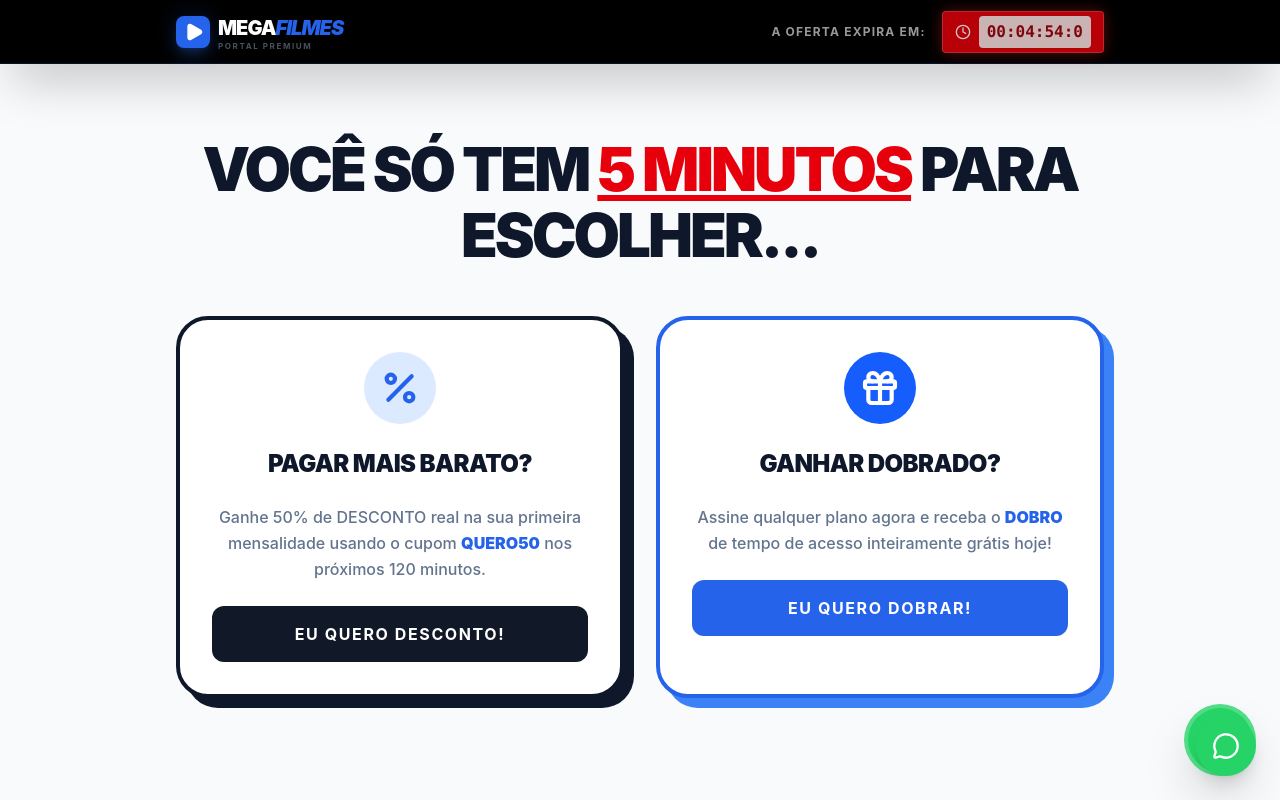
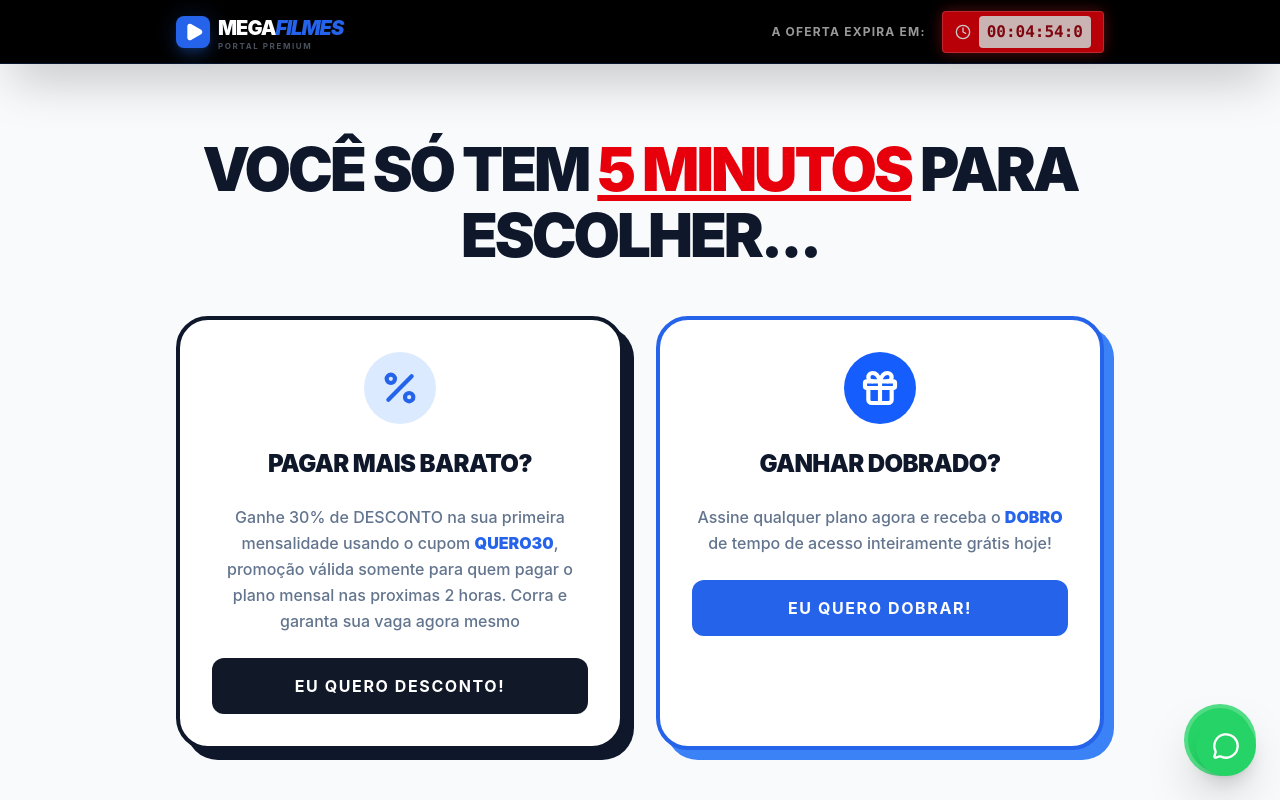
Before and after one commit to princesinhadornelles-ux/site-oficial-01, a React (Vite) app: page /completo in a window 1280 px wide. Shown: the top 800 px of the page. Built offline with nearby package versions, Linux system fonts and the light colour scheme.

Commit message:
Texto Site Completo

```diff
--- a/src/pages/Completo.tsx
+++ b/src/pages/Completo.tsx
@@ -113,9 +113,9 @@ export function CompletoPage() {
                 </div>
                 <h2 className="text-2xl font-black uppercase tracking-tight">Pagar mais Barato?</h2>
                 <p className="text-slate-500 font-medium leading-relaxed">
-                  Ganhe 50% de DESCONTO real na sua primeira mensalidade usando o cupom <span className="text-brand-accent font-black">QUERO50</span> nos próximos 120 minutos.
+                  Ganhe 30% de DESCONTO na sua primeira mensalidade usando o cupom <span className="text-brand-accent font-black">QUERO30</span>, promoção válida somente para quem pagar o plano mensal nas proximas 2 horas. Corra e garanta sua vaga agora mesmo
                 </p>
-                <a href={getWhatsAppLink("Olá, o que prefiro é PAGAR MAIS BARATO! Quero os 50% de desconto no primeiro mês.", "COMPLETO")} target="_blank" rel="noreferrer" className="w-full py-4 bg-brand-primary text-white rounded-xl font-bold uppercase tracking-widest hover:bg-slate-800 transition-all flex items-center justify-center gap-2">
+                <a href={getWhatsAppLink("Olá, quero usar o cupom QUERO30 para ganhar 30% de desconto na primeira mensalidade do plano mensal!", "COMPLETO")} target="_blank" rel="noreferrer" className="w-full py-4 bg-brand-primary text-white rounded-xl font-bold uppercase tracking-widest hover:bg-slate-800 transition-all flex items-center justify-center gap-2">
                   Eu quero desconto!
                 </a>
               </motion.div>
```
